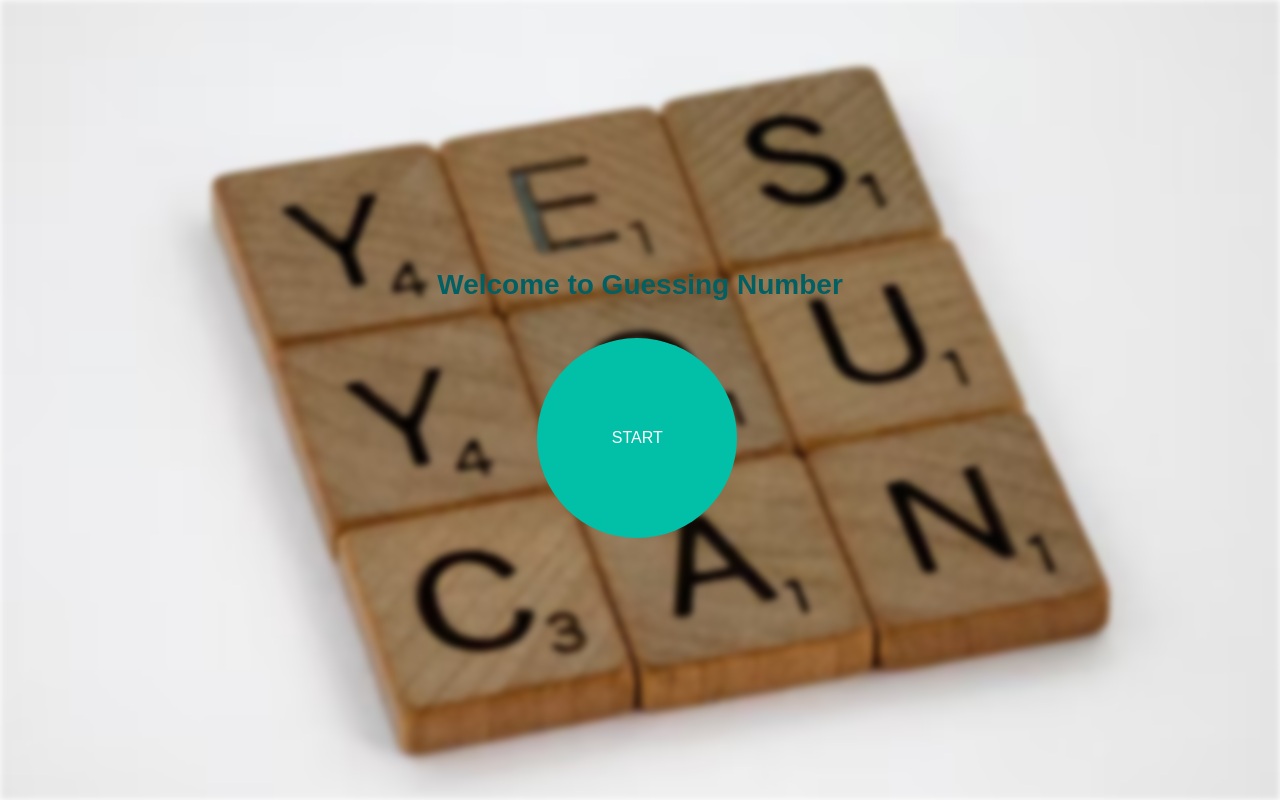
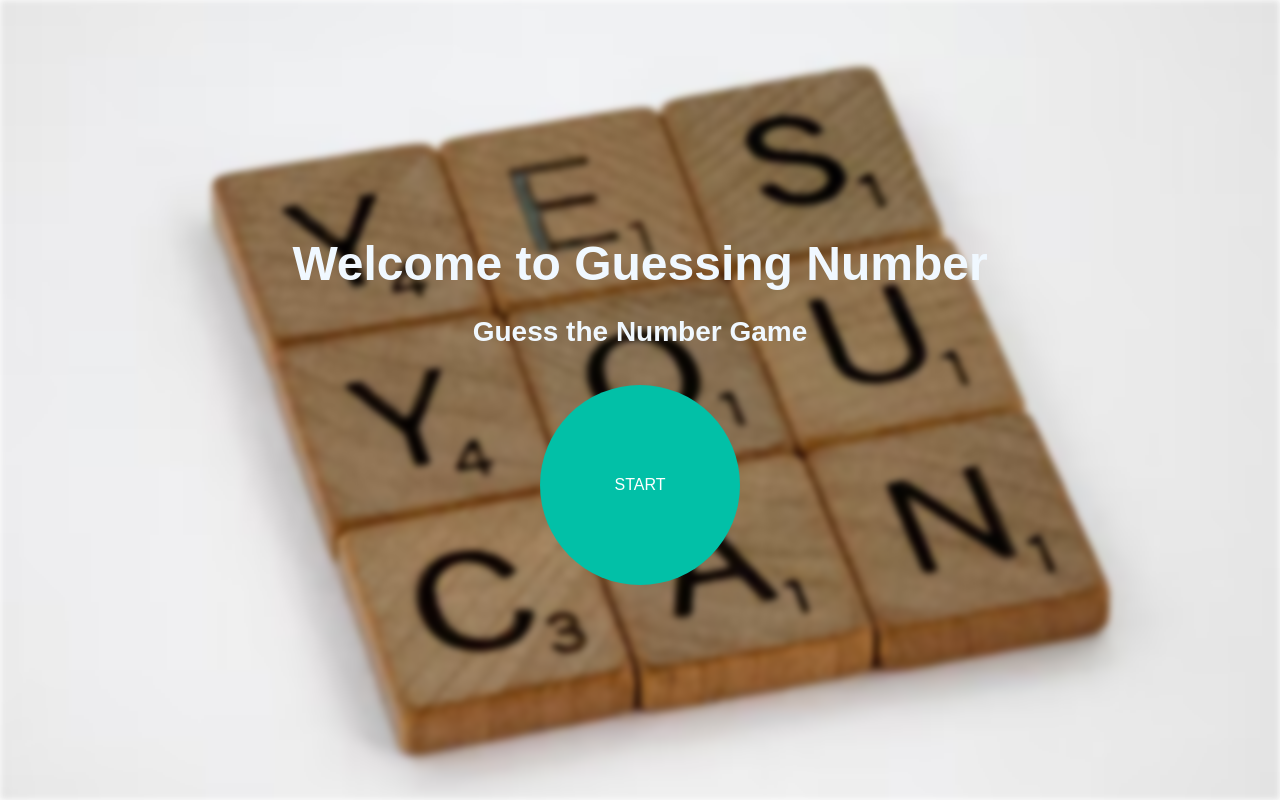
Before and after one commit to srinath6198/guessingNumbers, a React (Create React App) app in the folder frontend/: page / in a window 1280 px wide. Built offline with nearby package versions, Linux system fonts and the light colour scheme.

Commit message:
adding style

```diff
--- a/frontend/src/Components/GuessingGame.css
+++ b/frontend/src/Components/GuessingGame.css
@@ -93,7 +93,7 @@ p {
     bottom: 30px;
     font-size: 20px;
     font-weight: bold;
-    color: #d32f2f;
+    color: #f43535;
 }
 
 .userName {
@@ -162,7 +162,7 @@ p {
     right: 20px;
 }
 .modal-close-button:hover{
-color: #c80f0f;
+color: #f11010;
 
 }
 
--- a/frontend/src/Components/Home.css
+++ b/frontend/src/Components/Home.css
@@ -1,11 +1,16 @@
 .home {
-    display: flex;
-    flex-direction: column;
-    align-items: center;
-    justify-content: center;
-    height: 100vh;
-    background-image: url('../Assets/number.avif');
-    background-size: cover;
-    background-position: center;
+   text-align: center;
     color: white;
   }
+  .home h1{
+    text-align: center;
+    color: aliceblue;
+  }
+  .header{
+    font-size: 3rem;
+  }
+  .home .btn{
+     width:200px;
+     height:200px;
+      border-radius:50%;
+  }
--- a/frontend/src/Components/Home.jsx
+++ b/frontend/src/Components/Home.jsx
@@ -8,19 +8,13 @@ const Home = () => {
    const handleButton =()=>{
     navigate('/guessingGame')
    }
-   const style ={
 
-  button:{
-        width:'200px',height:'200px', borderRadius:'50%',
-        marginLeft:'100px'
-    }
+  return (
+    <div className='home'>
+        <h1 className='header'>Welcome to Guessing Number</h1>
+        <h1>Guess the Number Game</h1>
 
-   }
-  return (
-    <div>
-        <h1>Welcome to Guessing Number</h1>
-
-        <button  onClick={handleButton} style={style.button}>START</button>
+        <button  className='btn' onClick={handleButton} >START</button>
     </div>
   )
 }
```
